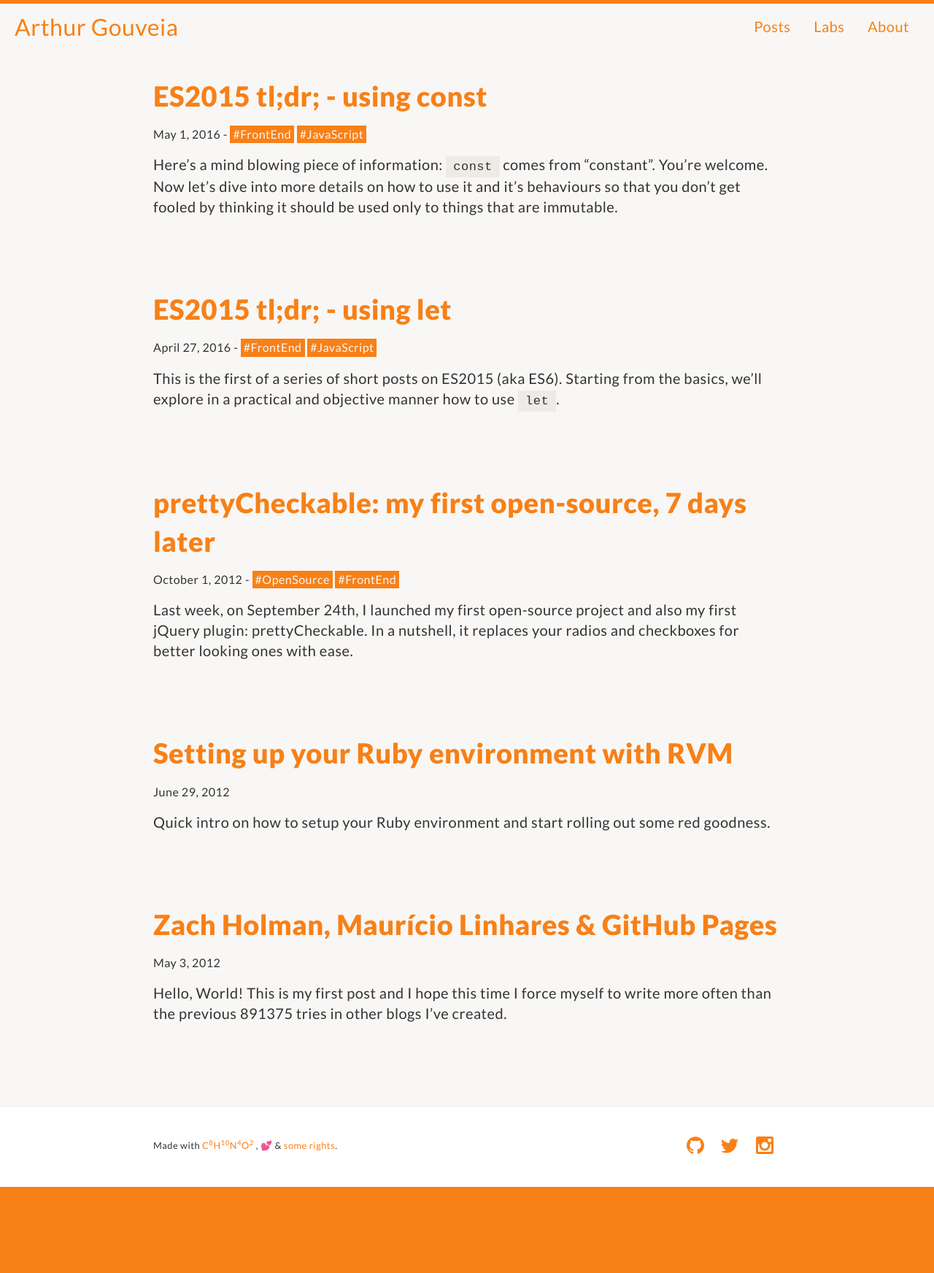
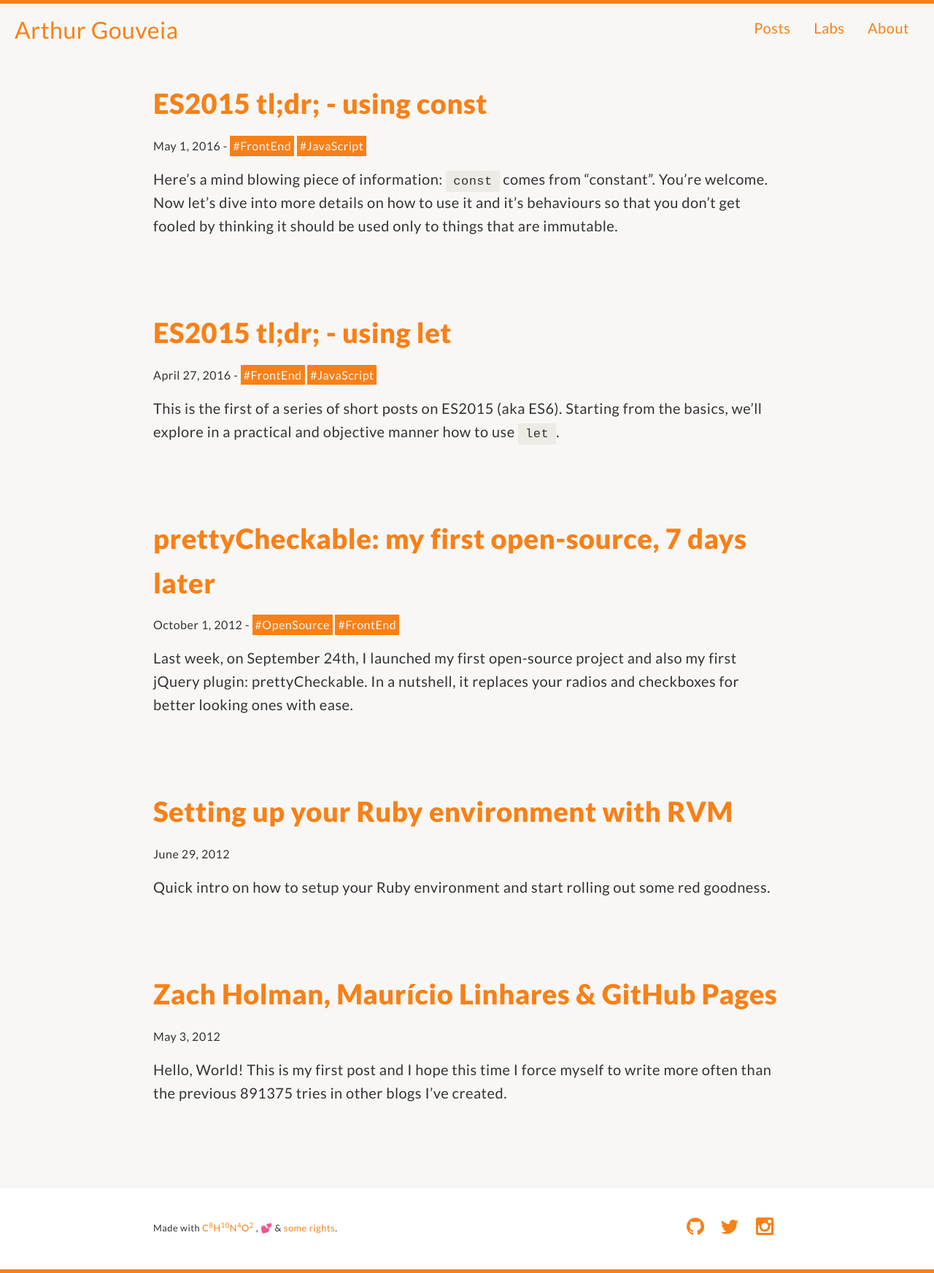
Before and after one commit to arthurgouveia/arthurgouveia.github.io, a Jekyll site: the page built from index.html, in a window 1280 px wide. Shown: the whole page at 73% size. Built offline with Jekyll 4.4.1, drawn with Linux system fonts in a browser that asks for light colours; the list of posts is cut into pages by our own code; before the commit the page ends 1631 px from its top, so only the background shows below that.

Commit message:
Enhancing readability and adding meta info for landing page

```diff
--- a/assets/sass/base/_global.scss
+++ b/assets/sass/base/_global.scss
@@ -6,13 +6,17 @@
 
 html,
 body {
-  font-size: $font-size--base;
+  font-size: $font-size--base/1.4;
   font-family: $font-family--general;
   font-weight: $font-weight--general;
   line-height: $line-height--default;
   color: color(content);
   background: color(accent);
   letter-spacing: 0.5px;
+
+  @include media($breakpoint--tablet-up) {
+    font-size: $font-size--base;
+  }
 }
 
 h1,
--- a/assets/sass/helpers/_typography.scss
+++ b/assets/sass/helpers/_typography.scss
@@ -10,4 +10,4 @@ $font-family--titles:    unquote("'Lato', #{$font-family--fallback}");
 $font-weight--general:   400;
 $font-weight--bold:      900;
 
-$line-height--default: 1.4;
+$line-height--default: 1.6;
--- a/assets/sass/modules/_posts.scss
+++ b/assets/sass/modules/_posts.scss
@@ -26,7 +26,7 @@
 
   pre {
     background: darken(color(background), 5%);
-    padding: rem(5px 10px);
+    padding: rem(10px);
     margin: rem(0 0 20px);
   }
 
@@ -38,6 +38,8 @@
   code,
   pre {
     font-size: 85%;
+    line-height: ($line-height--default*85)/100;
+    -webkit-overflow-scrolling: touch;
   }
 }
 
--- a/index.html
+++ b/index.html
@@ -1,5 +1,8 @@
 ---
 layout: default
+title: "Arthur's brain dumps"
+description: "This is my space to write weird things that are mostly related to web development."
+keywords: "Arthur Gouveia, Front End Developer, Front End, Front End Development, Web Developer"
 ---
 
 {% for post in site.posts limit 3 %}
```
Also changed, not shown: assets/css/style.css.
